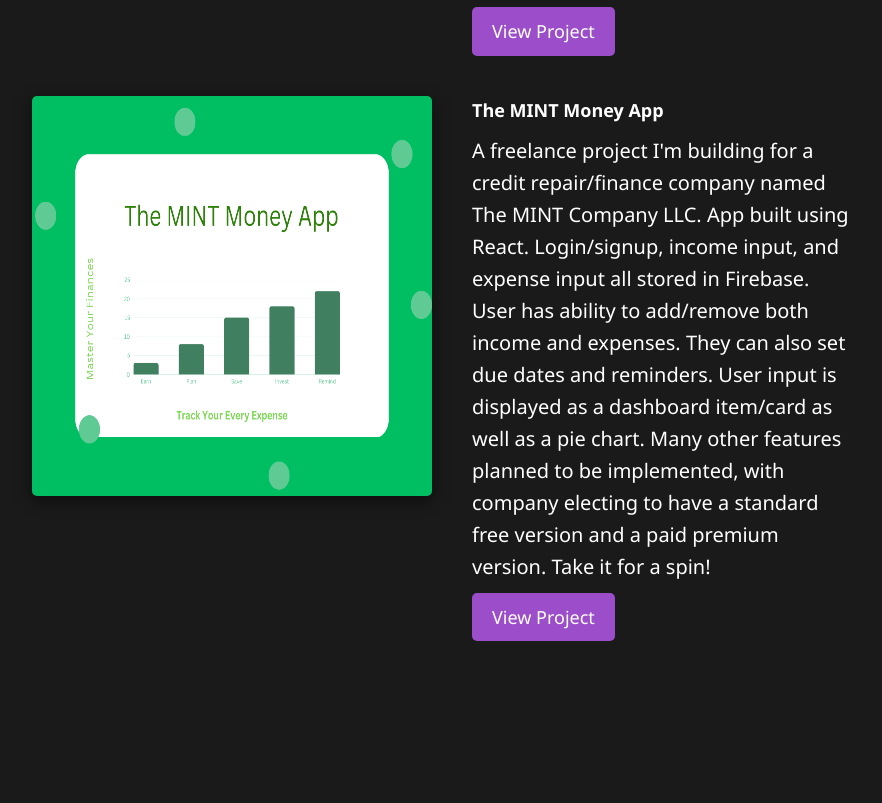
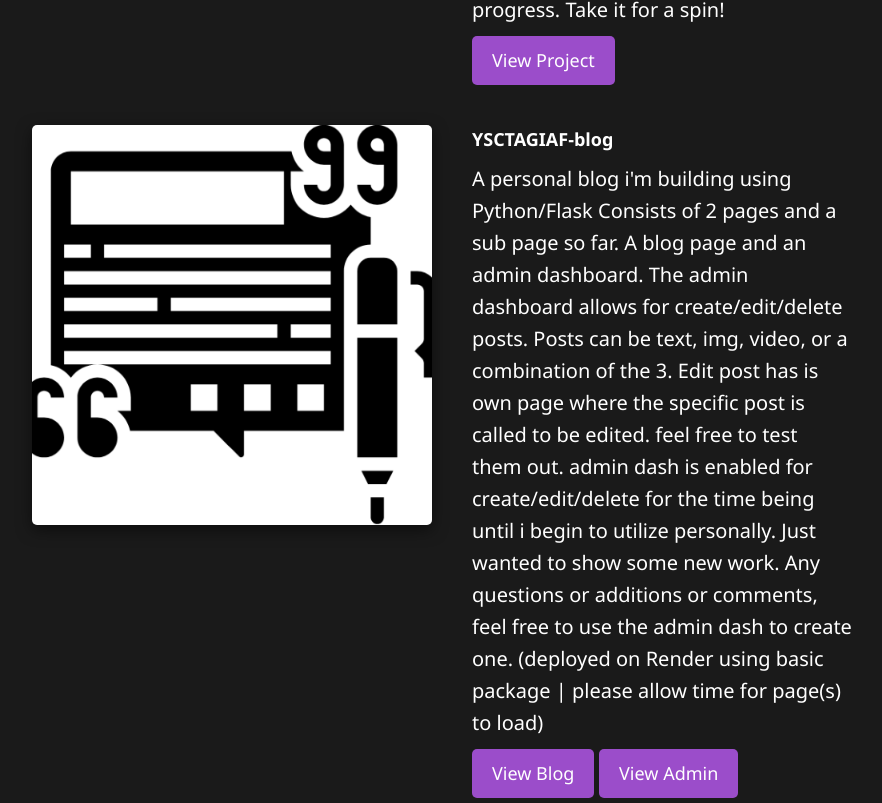
Before and after one commit to jabrielm92/portfolio, a plain HTML site: page index.html in a window 1280 px wide. Shown: the part 1937-2740 px from the top of the page, without its empty margins (198-1080 px from the left). Before the commit the page ends 2658 px from the top, so only its background shows below. Drawn offline with Linux system fonts and the light colour scheme.

Commit message:
added blog to portfolio

```diff
--- a/index.html
+++ b/index.html
@@ -34,7 +34,8 @@
         <h3>Skills</h3>
         <ul>
           <li>Java | JavaScript | Node | React |  jQuery | NoSQL | QA | Git | HTML | CSS |<br>
-            Agile Methodology | Restful APIs | Frontend | Backend | Full-Stack |
+            Agile Methodology | Restful APIs | Frontend | Backend | Full-Stack | Python |
+            Django | Flask | Typescript
            <br>All professional proficiency or above </li>
 
         </ul>
@@ -58,6 +59,27 @@
           </div>
         </div>
         <div class="project-container">
+          <img src="project3.png" alt="YSCTAGIAF-blog">
+          <div class="project-details">
+            <h4>YSCTAGIAF-blog</h4>
+            <p>A personal blog i'm building using Python/Flask Consists of 2 pages
+              and a sub page so far. A blog page and an admin dashboard.
+              The admin dashboard allows for create/edit/delete posts. Posts can
+              be text, img, video, or a combination of the 3. Edit post has is own
+              page where the specific post is called to be edited.
+              feel free to test them out. admin dash is enabled for create/edit/delete
+              for the time being until i begin to utilize personally. Just wanted to
+              show some new work. Any questions or additions or comments, feel free to
+              use the admin dash to create one. (deployed on Render using basic
+              package | please allow time for page(s) to load)
+            </p>
+            <div class="blog-buttons">
+            <a href="https://blog-kfuy.onrender.com/blog">View Blog</a>
+            <a href="https://blog-kfuy.onrender.com/admin_dashboard">View Admin</a>
+          </div>
+          </div>
+        </div>
+        <div class="project-container">
           <img src="project2.png" alt="The MINT Money App">
           <div class="project-details">
             <h4>The MINT Money App</h4>
```
Also changed, not shown: project3.png (added), 1 other file.
